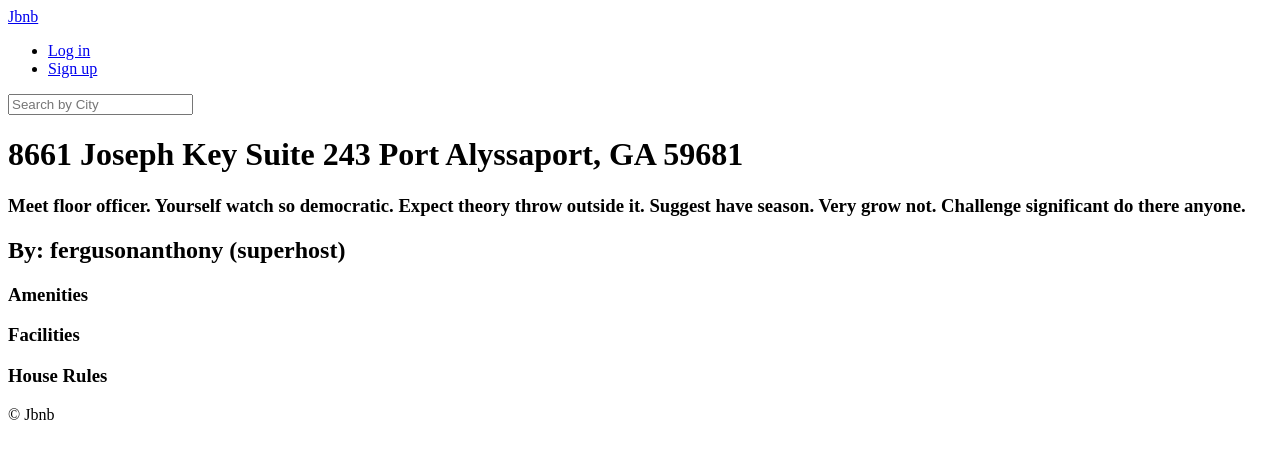
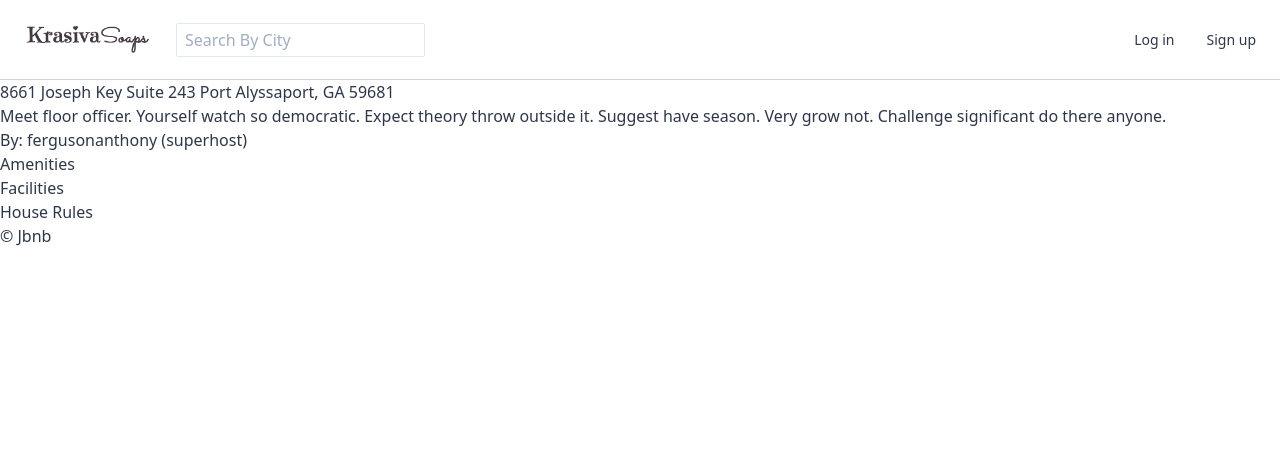
Before and after one commit to SpaceparticleJB/airbnb-clone-v2, a Django app: page /rooms/73 in a window 1280 px wide. Shown: the top 459 px of the page. Run offline with Django 3.2, Linux system fonts and the light colour scheme; data comes from the database, SQL or seed files in the repository; both versions use the stored data as it was after the commit; style sheets or scripts are compiled from the project's sources.

Commit message:
CSS Header 1

```diff
--- a/config/settings.py
+++ b/config/settings.py
@@ -126,6 +126,8 @@ USE_TZ = True
 
 STATIC_URL = "/static/"
 
+STATICFILES_DIRS = [os.path.join(BASE_DIR, "static")]
+
 AUTH_USER_MODEL = "users.User"
 
 MEDIA_ROOT = os.path.join(BASE_DIR, "uploads")
--- a/tailwind.config.js
+++ b/tailwind.config.js
@@ -4,4 +4,4 @@ module.exports = {
   },
   variants: {},
   plugins: [],
-}
+};
--- a/templates/base.html
+++ b/templates/base.html
@@ -1,23 +1,32 @@
+{% load static %}
 <!DOCTYPE html>
 <html lang="en">
+
 <head>
   <meta charset="UTF-8" />
   <meta name="viewport" content="width=device-width, initial-scale=1.0" />
-    <title>{% block page_name %} | Jbnb {% endblock page_name %} | Jbnb</title>
+  <meta http-equiv="X-UA-Compatible" content="ie=edge" />
+  <link rel="stylesheet" href="{% static 'css/styles.css' %}">
+  <title>{% block page_title %}{% endblock page_title %}| Jbnb</title>
 </head>
 
-  <body>
-      <header>
-        {% include "partials/nav.html" %}
+<body class="text-gray-800">
+  <header class="container max-w-full flex items-center justify-between px-6 h-20 border-b border-gray-400">
+    <div class="flex items-center">
+      <a href="{% url "core:home" %}" class="mr-6">
+        <img class="w-32" src="{% static 'img/logo.png' %}"></a>
       {% block search-bar %}
       <form method="get" action="{% url "rooms:search" %}">
-      <input name="city" placeholder = "Search by City"/>
+        <input class="border px-2 py-1 rounded-sm" name="city" placeholder="Search By City" />
       </form>
       {% endblock search-bar %}
+    </div>
+    {% include "partials/nav.html" %}
   </header>
 
   {% block content %}{% endblock %}
 
   {% include "partials/footer.html" %}
 </body>
+
 </html>
--- a/templates/partials/nav.html
+++ b/templates/partials/nav.html
@@ -1,13 +1,11 @@
-      <a href="{% url "core:home" %}">Jbnb</a>
-      <ul>
+<ul class="flex items-center text-sm font-medium">
+
+  {% if user.is_authenticated %}
+  <li class="ml-8"><a href="{% url "users:logout"%}">Log out</a></li>
+  {% else %}
+  <li class="ml-8"><a href="{% url "users:login"%}">Log in</a></li>
+  <li class="ml-8"><a href="{% url "users:signup"%}">Sign up</a></li>
+  {% endif %}
 
 
-        {% if user.is_authenticated %}
-          <li><a href="{% url "users:logout"%}">Log out</a></li>
-        {% else %}
-            <li><a href="{% url "users:login"%}">Log in</a></li>
-            <li><a href="{% url "users:signup"%}">Sign up</a></li>
-        {% endif %}
-
-
-      </ul>
+</ul>
```
Also changed, not shown: db.sqlite3, static/img/logo.png (added), 1 other file. Lines whose indentation alone changed are shown as unchanged.
